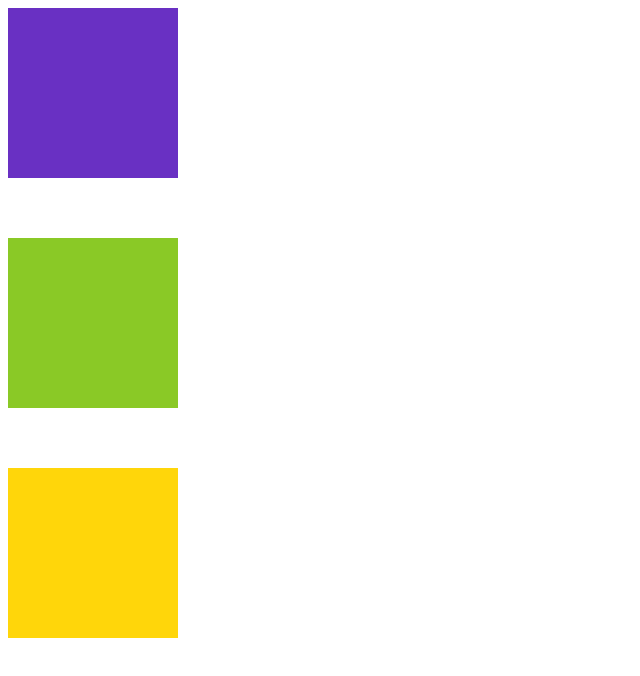
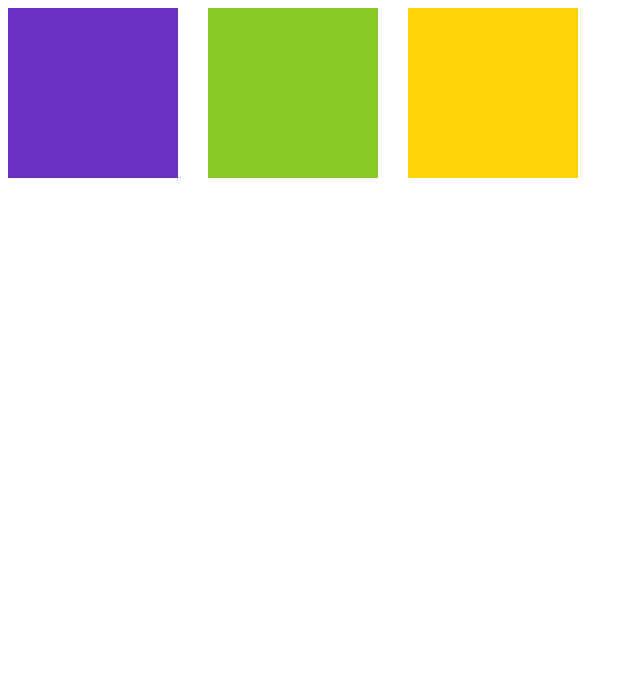
Before and after one commit to MomoMama45/css-test, a plain HTML site: page index.html in a window 1280 px wide. Shown: the whole page, without its empty margins (0-640 px from the left). Drawn offline with Linux system fonts and the light colour scheme.

Commit message:
more cubs

```diff
--- a/style.css
+++ b/style.css
@@ -1,4 +1,5 @@
 .block1 {
+    position: absolute;
     padding: 60px;
     width: 50px;
     height: 50px;
@@ -6,7 +7,8 @@
 }
 
 .block2 {
-    margin-top: 60px;
+    position: absolute;
+    margin-left: 200px;
     padding: 60px;
     width: 50px;
     height: 50px;
@@ -14,7 +16,8 @@
 }
 
 .block3 {
-    margin-top: 60px;
+    position: absolute;
+    margin-left: 400px;
     padding: 60px;
     width: 50px;
     height: 50px;
```
